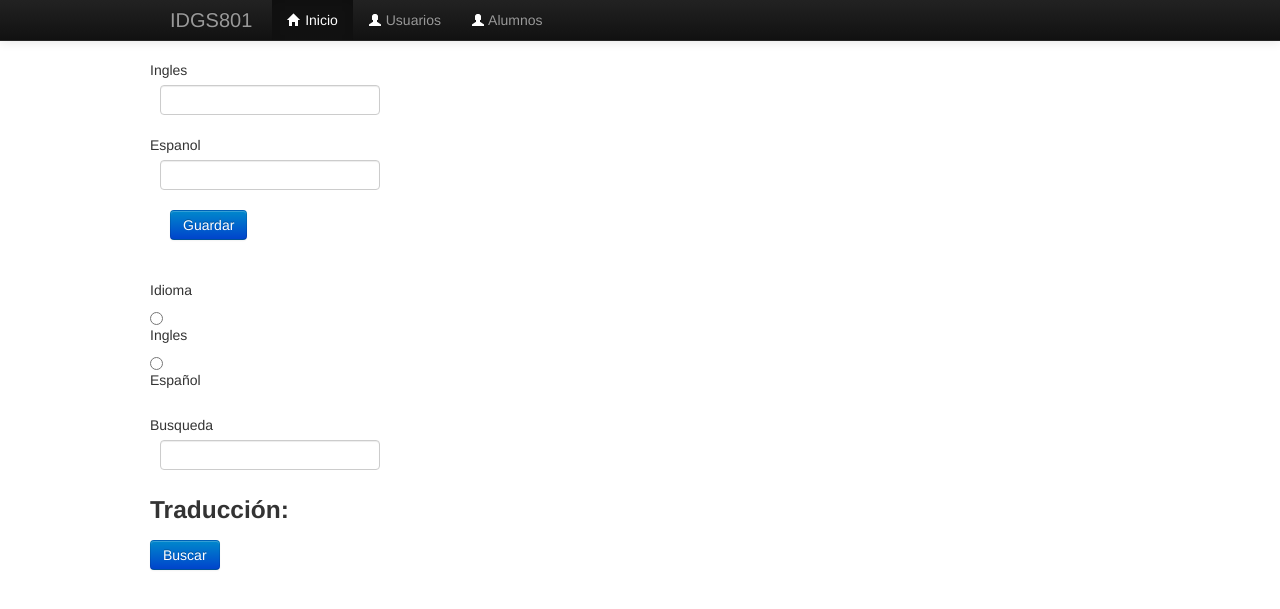
After one commit to IDGS801-21000128/practicas-parcial-1-IDGS801, a Flask app: page /traduccion in a window 1280 px wide. The commit adds this page. Shown: the top 609 px of the page. Run offline with Flask 3, Linux system fonts and the light colour scheme; some libraries are stand-ins or nearby versions.

Commit message:
FDVM IDGS801 Dos formularios uno que guarda traducciones y otro que busca la traduccion

```diff
--- /dev/null
+++ b/archivo.txt
@@ -0,0 +1,3 @@
+red:rojo
+blue:azul
+purple:purpura
--- a/forms.py
+++ b/forms.py
@@ -1,8 +1,26 @@
 from wtforms import Form
-from wtforms import IntegerField
+from wtforms import IntegerField, StringField, RadioField
+from wtforms import validators
 
 class filedsForm(Form):
     x1 = IntegerField('x1')
     y1 = IntegerField('y1')
     x2 = IntegerField('x2')
     y2 = IntegerField('y2')
+
+
+
+class fieldsTraduccion(Form):
+    ingles = StringField('Ingles', [
+        validators.DataRequired(message='El campo es requerido')
+    ])
+    espanol = StringField('Espanol', [
+        validators.DataRequired(message='El campo es requerido')
+    ])
+
+
+class searchTraduction(Form):
+    idioma = RadioField('Idioma', choices=[('Ingles', 'Ingles'), ('Español', 'Español')])
+    busqueda = StringField('Busqueda',[
+        validators.DataRequired(message='El campo busqueda es requerido')
+    ])
--- a/main.py
+++ b/main.py
@@ -2,6 +2,7 @@ from flask import Flask, render_template, request
 import forms
 import coloresForms
 import math
+from io import open
 
 
 app=Flask(__name__)
@@ -56,44 +57,8 @@ def distancia():
 
 #Examen -----------------------------------------------
 
-color_map1 = {
-    '0': 'Negro',
-    '1': 'Cafe',
-    '2': 'Rojo',
-    '3': 'Naranja',
-    '4': 'Amarillo',
-    '5': 'Verde',
-    '6': 'Azul',
-    '7': 'Violeta',
-    '8': 'Gris',
-    '9': 'Blanco'
-}
 
-color_map2 = {
-    '1': 'Negro',
-    '10': 'Cafe',
-    '100': 'Rojo',
-    '1000': 'Naranja',
-    '10000': 'Amarillo',
-    '100000': 'Verde',
-    '1000000': 'Azul',
-    '10000000': 'Violeta',
-    '100000000': 'Gris',
-    '1000000000': 'Blanco'
-}
-color_english = {
-     'Negro': 'Black',
-     'Cafe': 'Brown',
-     'Rojo': 'Red',
-     'Naranja': 'Orange',
-     'Amarillo': 'Yellow',
-     'Verde': 'Green',
-     'Azul': 'Blue',
-     'Violeta': 'Violet',
-     'Gris': 'Gray',
-     'Blanco': 'White'
-}
-
+color_converter = coloresForms.ColorConverter()
 
 @app.route("/resistencia", methods=['GET','POST'])
 def calcularResistencia():
@@ -107,14 +72,14 @@ def calcularResistencia():
         b3 = int(campos.b3.data)
         tol = float(campos.tol.data)
 
-        color1 = color_map1.get(b1, 'Desconocido')
-        color2 = color_map1.get(b2, 'Desconocido')
-        color3 = color_map2.get(str(b3), 'Desconocido')
+        color1 = color_converter.get_color(b1, 1)
+        color2 = color_converter.get_color(b2, 1)
+        color3 = color_converter.get_color(str(b3), 2)
         tolerancia = 'Oro' if tol == 0.05 else 'Plata'
 
-        color_eng1 = color_english.get(color1, "Desconocido")
-        color_eng2 = color_english.get(color2, "Desconocido")
-        color_eng3 = color_english.get(color3, "Desconocido")
+        color_eng1 = color_converter.get_english_color(color1)
+        color_eng2 = color_converter.get_english_color(color2)
+        color_eng3 = color_converter.get_english_color(color3)
         tol_eng = '#BEB23F' if tolerancia == "Oro" else "#BABAB3"
 
         valor = int(b1 + b2) * b3
@@ -127,6 +92,53 @@ def calcularResistencia():
     return render_template("colores_resistencia.html")
 
 
+#-----------------------Parcial 2 traduccion
+
+@app.route("/traduccion", methods=['GET','POST'])
+def guardarTraduccion():
+    campos = forms.fieldsTraduccion(request.form)
+    campos2 = forms.searchTraduction(request.form)
+    ingles = ''
+    espanol = ''
+    result = ''
+    if request.method=='POST':
+        if "ingles" in request.form and "espanol" in request.form and campos.validate():
+            ingles = campos.ingles.data
+            espanol = campos.espanol.data
+            print(ingles)
+            archivo1 = open('archivo.txt', 'a')
+            archivo1.write(f"{ingles}:{espanol}\n")
+            archivo1.close()
+        elif "busqueda" in request.form  and campos2.validate():
+            idioma = campos2.idioma.data
+            print(idioma)
+            busqueda = campos2.busqueda.data
+            with open("archivo.txt", "r") as file:
+                translations = [line.strip().split(":") for line in file]
+
+            translation = None
+            for pair in translations:
+                if pair[0] == busqueda and idioma == 'Ingles':
+                    translation = pair[1]
+                    result = translation
+                    break
+                elif pair[1] == busqueda and idioma == 'Español':
+                    translation = pair[0]
+                    result = translation
+                    break
+
+            if translation == None:
+                translation="Translation not found"
+
+    #if request.method=='POST' and campos.validate() and request.form["search"]:
+     #   idioma = campos.idioma.data
+      #  busqueda = campos.busqueda.data
+      #  archivo1 = open('archivo.txt', 'a')
+       # print()
+
+    return render_template("traduccion.html", form=campos, ingles = ingles, espanol = espanol, form2=campos2, result = result)
+
+
 
 if __name__ == "__main__":
     app.run(debug=True)
--- a/templates/_macros.html
+++ b/templates/_macros.html
@@ -1,9 +1,25 @@
 {%macro camposNuevos(field)%}
 <td>{{field.label}}</td>
 <dd>{{field(**kwargs)| safe}}</dd>
+{%if field.errors%}
+<ul>
+    {%for error in field.errors%}
+        <li style="color: red;">{{error}}</li>
+    {%endfor%}
+</ul>
+{%endif%}
 {%endmacro%}
 
 
 {%macro aggregateColor2(color2 = "")%}
 <td style="background-color: {{color2}};">{{ color2 }}</td>
 {%endmacro%}
+
+{% macro render_radio_field(field) %}
+    <td>{{ field.label }}</td>
+        {% for subfield in field %}
+            {{ subfield }}
+            {{ subfield.label }}
+        {% endfor %}
+    </div>
+{% endmacro %}
--- /dev/null
+++ b/templates/traduccion.html
@@ -0,0 +1,32 @@
+{%extends "layout.html"%}
+{%block container%}
+{% import "_macros.html" as macros%}
+<form action="" method="POST" novalidate>
+    <div class="row control-group">
+        <div class="form-group col-xs-12 floating-label-form-group controls">
+            {{macros.camposNuevos(form.ingles, class="form-control")}}
+        </div>
+    </div>
+    <div class="row control-group">
+        <div class="form-group col-xs-12 floating-label-form-group controls">
+            {{macros.camposNuevos(form.espanol, class="form-control")}}
+        </div>
+    </div>
+    <button type="submit" class="btn btn-primary">Guardar</button>
+</form>
+
+<form action="" method="POST" novalidate>
+    <div class="row control-group">
+        <div class="form-group col-xs-12 floating-label-form-group controls">
+            <br>
+            {{ macros.render_radio_field(form2.idioma) }}
+            <br>
+            {{macros.camposNuevos(form2.busqueda, class="form-control")}}
+            <h3>Traducción:</h3>
+            <h4>{{result}}</h4>
+            <button type="submit" class=" btn btn-primary" value="search">Buscar</button>
+        </div>
+    </div>
+
+</form>
+{%endblock%}
```
Also changed, not shown: coloresForms.py (+55 -0 lines).
